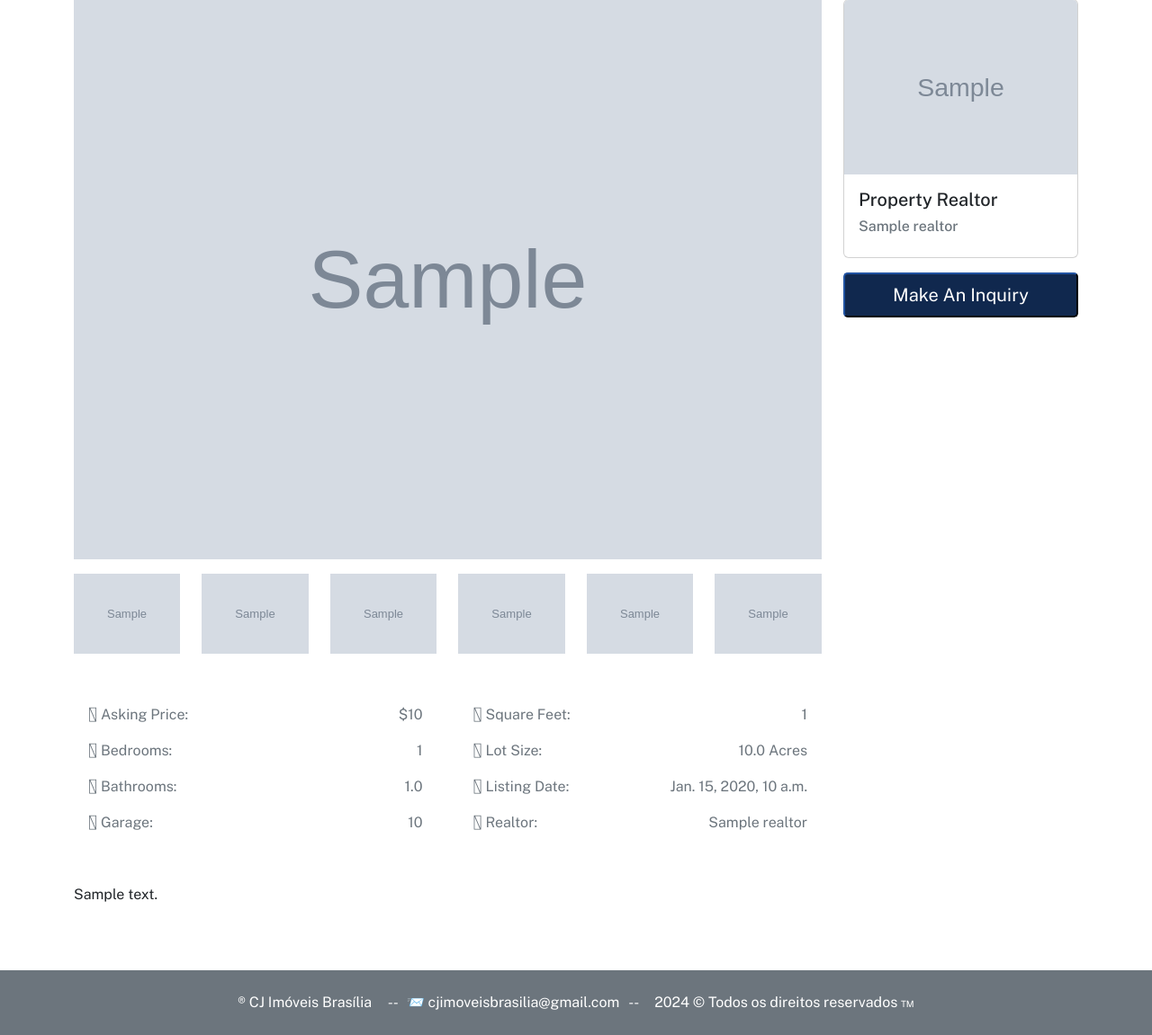
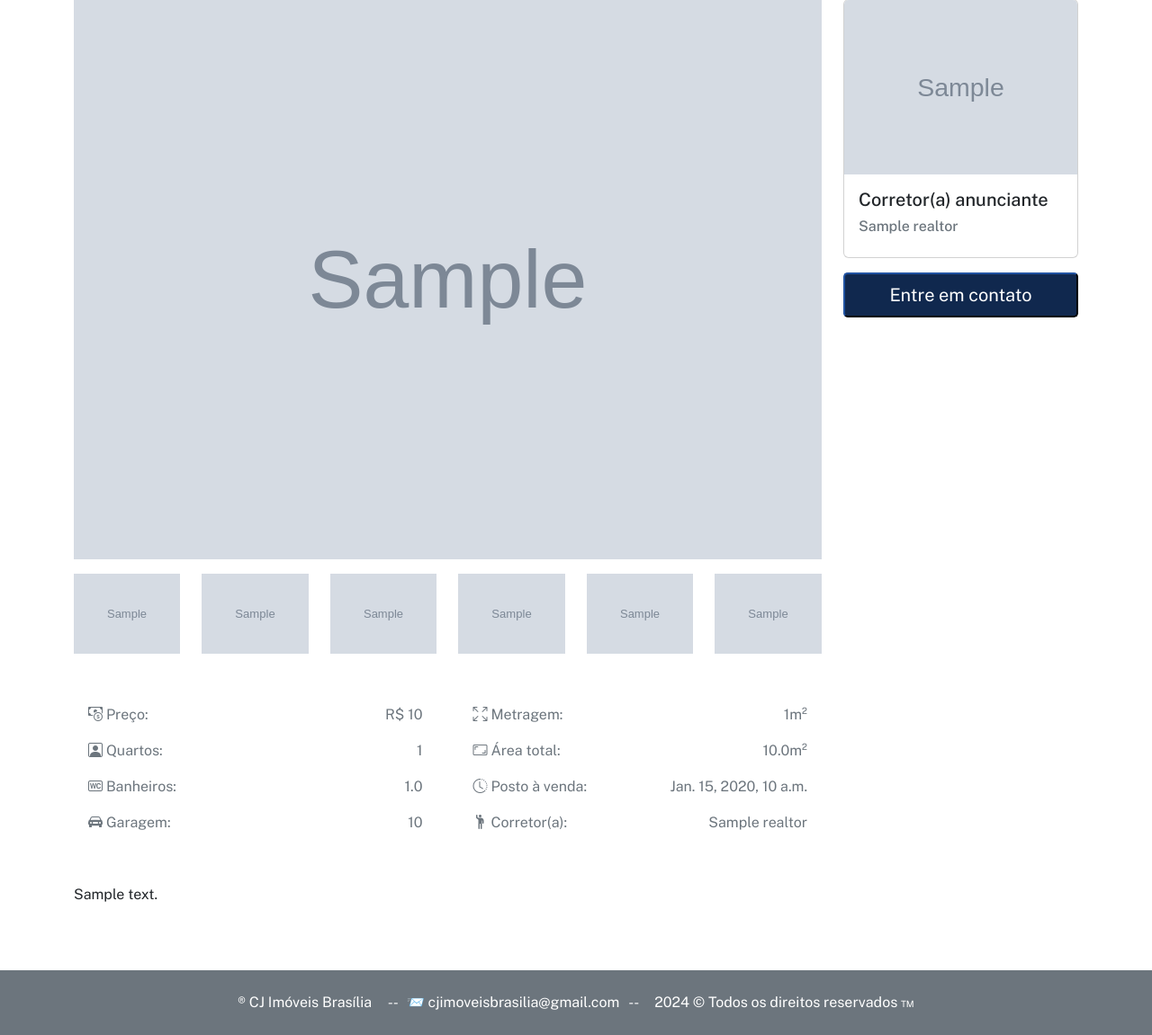
Before and after one commit to usoservicos/cj, a Django app: page /listings/1 in a window 1280 px wide. Shown: the part 492-1643 px from the top of the page at 90% size. Run offline with Django 3.2, Linux system fonts and the light colour scheme; tables that the repository leaves empty hold one stand-in row (values such as "Sample post"); grey boxes marked "Sample" are stand-in pictures; some libraries are stand-ins or nearby versions.

Commit message:
Update listing.html

```diff
--- a/templates/listings/listing.html
+++ b/templates/listings/listing.html
@@ -95,19 +95,19 @@
             <div class="col-md-6">
               <ul class="list-group list-group-flush">
                 <li class="list-group-item text-secondary">
-                  <i class="fas fa-money-bill-alt"></i> Asking Price:
-                  <span class="float-right">${{ listing.price | intcomma }}</span>
+                  <i class="bi bi-cash-coin"></i> Preço:
+                  <span class="float-right"> R$ {{ listing.price | intcomma }}</span>
                 </li>
                 <li class="list-group-item text-secondary">
-                  <i class="fas fa-bed"></i> Bedrooms:
+                  <i class="bi bi-person-square"></i> Quartos:
                   <span class="float-right">{{ listing.bedrooms }}</span>
                 </li>
                 <li class="list-group-item text-secondary">
-                  <i class="fas fa-bath"></i> Bathrooms:
+                  <i class="bi bi-badge-wc"></i> Banheiros:
                   <span class="float-right">{{ listing.bathrooms }}</span>
                 </li>
                 <li class="list-group-item text-secondary">
-                  <i class="fas fa-car"></i> Garage:
+                  <i class="bi bi-car-front-fill"></i> Garagem:
                   <span class="float-right">{{ listing.garage }}
                   </span>
                 </li>
@@ -116,20 +116,20 @@
             <div class="col-md-6">
               <ul class="list-group list-group-flush">
                 <li class="list-group-item text-secondary">
-                  <i class="fas fa-th-large"></i> Square Feet:
-                  <span class="float-right">{{ listing.sqft }}</span>
+                  <i class="bi bi-arrows-fullscreen"></i> Metragem:
+                  <span class="float-right">{{ listing.sqft }}m²</span>
                 </li>
                 <li class="list-group-item text-secondary">
-                  <i class="fas fa-square"></i> Lot Size:
-                  <span class="float-right">{{ listing.lot_size }} Acres
+                  <i class="bi bi-aspect-ratio"></i> Área total:
+                  <span class="float-right">{{ listing.lot_size }}m²
                   </span>
                 </li>
                 <li class="list-group-item text-secondary">
-                  <i class="fas fa-calendar"></i> Listing Date:
+                  <i class="bi bi-clock-history"></i> Posto à venda:
                   <span class="float-right">{{ listing.list_date }}</span>
                 </li>
                 <li class="list-group-item text-secondary">
-                  <i class="fas fa-bed"></i> Realtor:
+                  <i class="bi bi-person-raised-hand"></i> Corretor(a):
                   <span class="float-right">{{ listing.realtor }}
                   </span>
                 </li>
@@ -150,11 +150,11 @@
           <div class="card mb-3">
             <img class="card-img-top" src="{{ listing.realtor.photo.url }}" alt="">
             <div class="card-body">
-              <h5 class="card-title">Property Realtor</h5>
+              <h5 class="card-title">Corretor(a) anunciante</h5>
               <h6 class="text-secondary">{{ listing.realtor }}</h6>
             </div>
           </div>
-          <button class="btn-primary btn-block btn-lg" data-toggle="modal" data-target="#inquiryModal">Make An Inquiry</button>
+          <button class="btn-primary btn-block btn-lg" data-toggle="modal" data-target="#inquiryModal"> Entre em contato </button>
         </div>
       </div>
     </div>
@@ -165,7 +165,7 @@
     <div class="modal-dialog">
       <div class="modal-content">
         <div class="modal-header">
-          <h5 class="modal-title" id="inquiryModalLabel">Make An Inquiry</h5>
+          <h5 class="modal-title" id="inquiryModalLabel"> Entre em contato </h5>
           <button type="button" class="close" data-dismiss="modal">
             <span>&times;</span>
           </button>
@@ -181,11 +181,11 @@
             <input type="hidden" name="realtor_email" value="{{ listing.realtor.email }}">
             <input type="hidden" name="listing_id" value="{{ listing.id }}">
             <div class="form-group">
-              <label for="property_name" class="col-form-label">Property:</label>
+              <label for="property_name" class="col-form-label">Imóvel:</label>
               <input type="text" name="listing" class="form-control" value="{{ listing.title }}">
             </div>
             <div class="form-group">
-              <label for="name" class="col-form-label">Name:</label>
+              <label for="name" class="col-form-label">Nome:</label>
               <input type="text" name="name" class="form-control" {% if user.is_authenticated %} value="{{ user.first_name }} {{ user.last_name }}" {% endif %} required>
             </div>
             <div class="form-group">
@@ -193,15 +193,15 @@
               <input type="email" name="email" class="form-control" {% if user.is_authenticated %} value="{{ user.email }}" {% endif %} required>
             </div>
             <div class="form-group">
-              <label for="phone" class="col-form-label">Phone:</label>
+              <label for="phone" class="col-form-label">Contato:</label>
               <input type="text" name="phone" class="form-control">
             </div>
             <div class="form-group">
-              <label for="message" class="col-form-label">Message:</label>
+              <label for="message" class="col-form-label">Mensagem:</label>
               <textarea name="message" class="form-control"></textarea>
             </div>
             <hr>
-            <input type="submit" value="Send" class="btn btn-block btn-secondary">
+            <input type="submit" value="Enviar" class="btn btn-block btn-secondary">
           </form>
         </div>
       </div>
```
